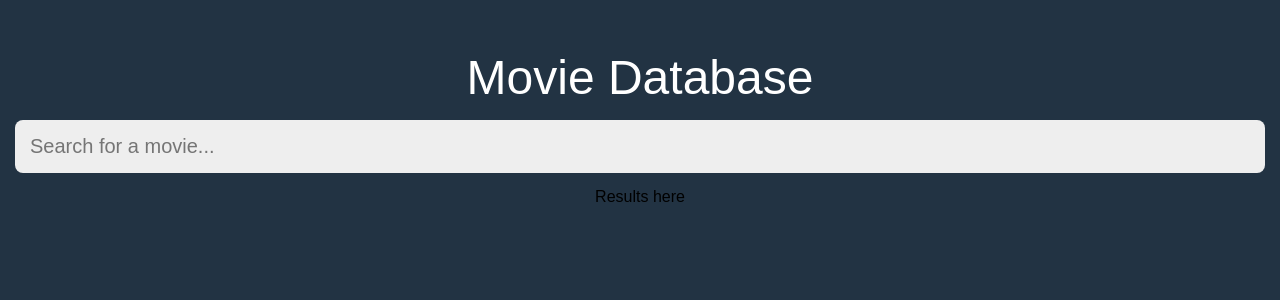
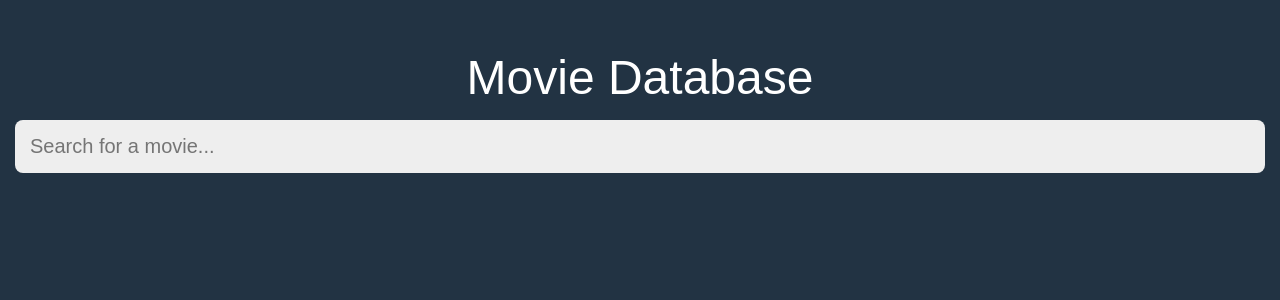
Before and after one commit to dmajkowski/movies-database, a React (Create React App) app: page / in a window 1280 px wide. Shown: the top 300 px of the page. Built offline with nearby package versions, Linux system fonts and the light colour scheme.

Commit message:
working result component

```diff
--- /dev/null
+++ b/src/components/Result.js
@@ -0,0 +1,12 @@
+import React from "react";
+
+function Result({ result }) {
+  return (
+    <div className="result">
+      <img src={result.Poster} alt="" />
+      <h3>{result.Title}</h3>
+    </div>
+  );
+}
+
+export default Result;
--- a/src/components/Results.js
+++ b/src/components/Results.js
@@ -1,12 +1,12 @@
 import React from "react";
+import Result from "./Result";
 
 function Results({ results }) {
   return (
     <section className="results">
-      {/* {results.map((result) => (
+      {results.map((result) => (
         <Result result={result} />
-      ))} */}
-      Results here
+      ))}
     </section>
   );
 }
```
Also changed, not shown: src/components/Result.css (added).
